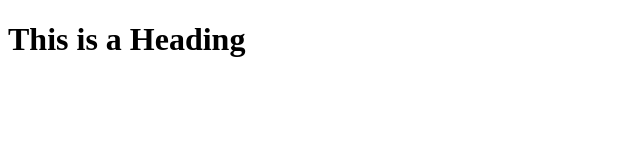
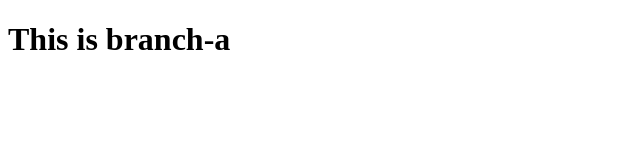
Before and after one commit to yassermouahid/repo1, a plain HTML site: page fich1.html in a window 1280 px wide. Shown: the whole page, without its empty margins (0-640 px from the left). Drawn offline with Linux system fonts and the light colour scheme.

Commit message:
terzzzxnbhgvcfx

```diff
--- a/fich1.html
+++ b/fich1.html
@@ -5,7 +5,8 @@
 <body>
 
 
-<h1>This is a Heading</h1>
+<h1>This is branch-a</h1>
+
 
 </body>
 </html>
```
